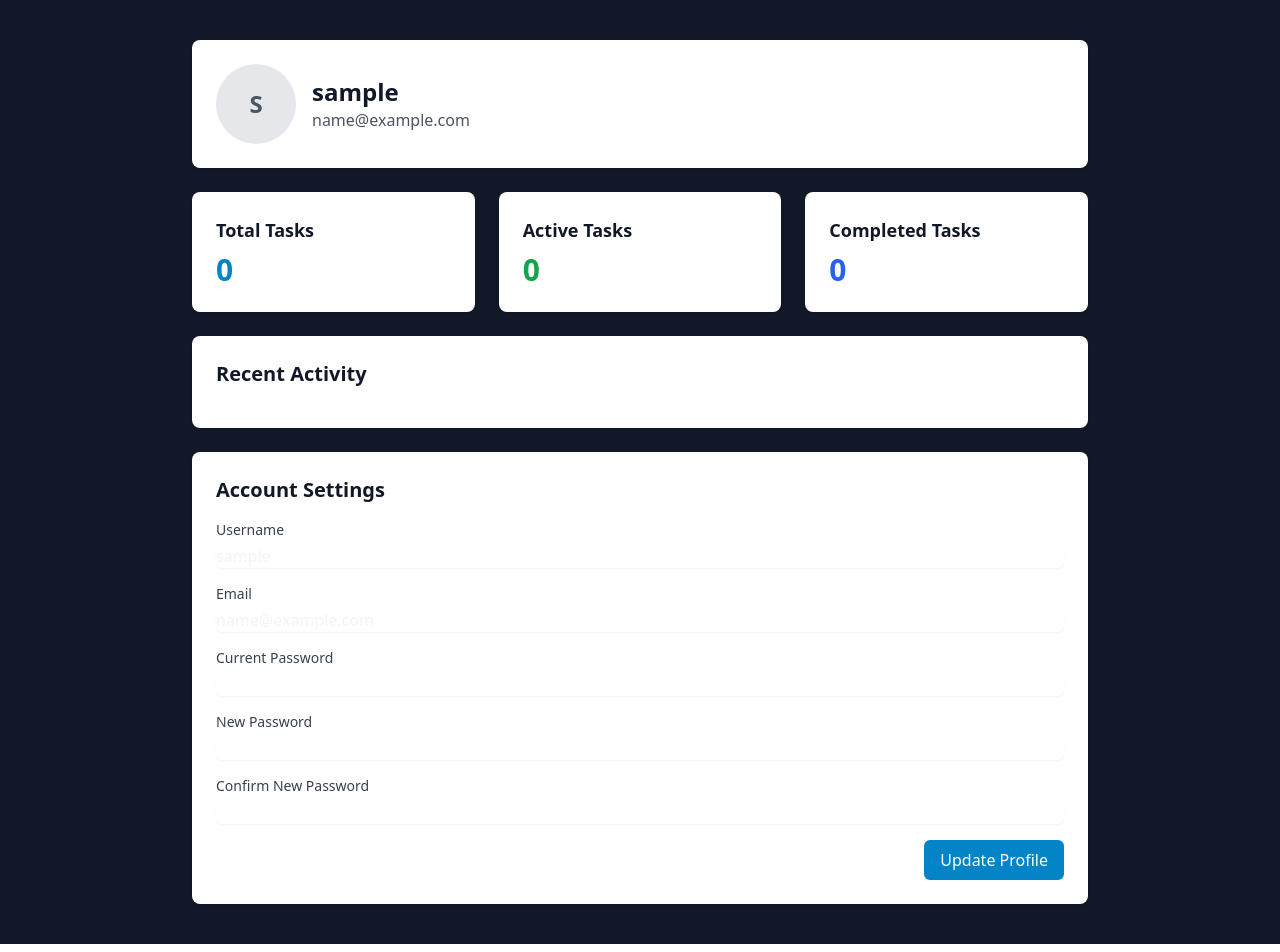
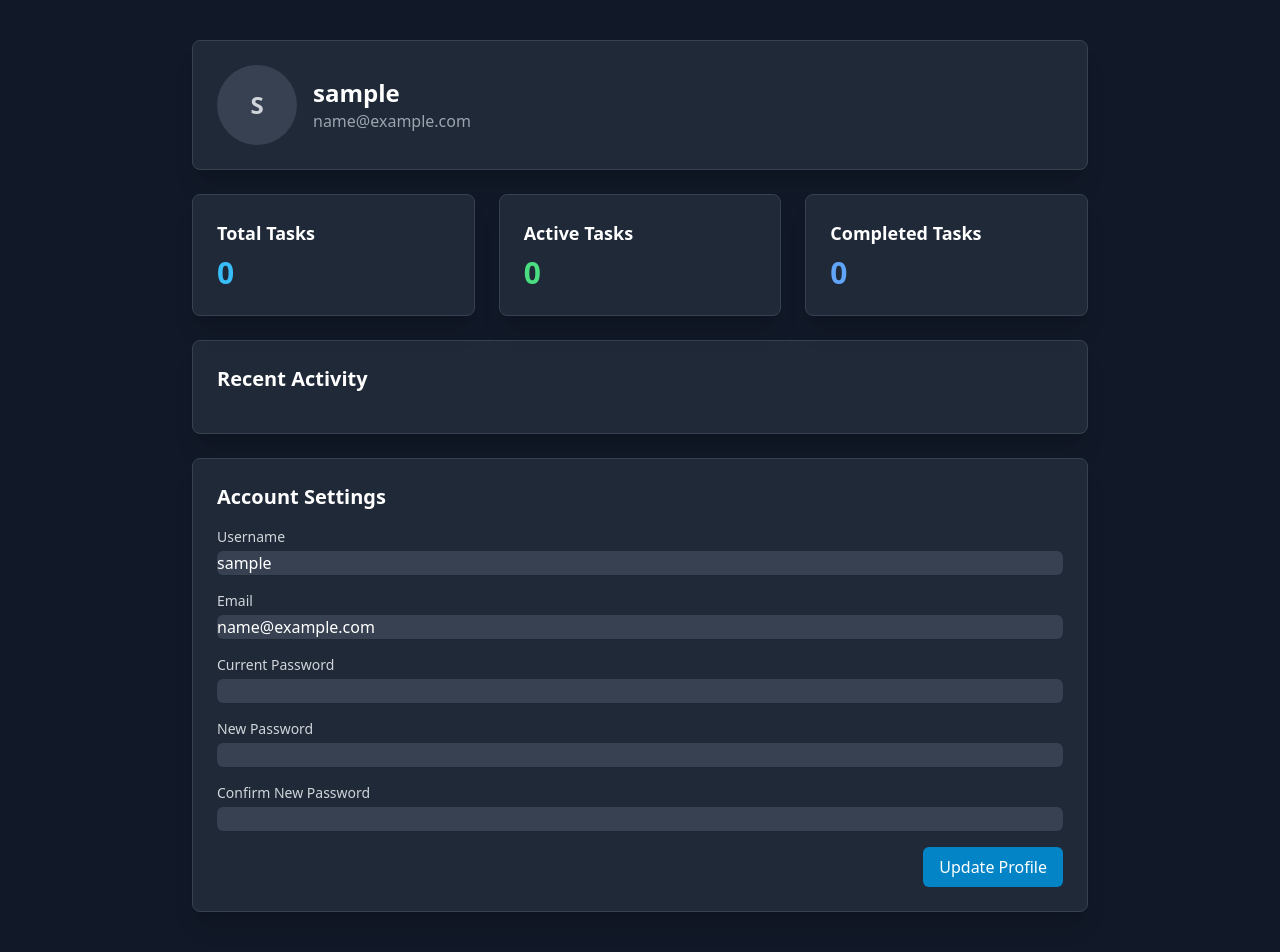
Before and after one commit to VeeBee1x/Flask-Todo-App, a Flask app: page /profile in a window 1280 px wide. Shown: the part 65-1017 px from the top of the page. Run offline with Flask 3, Linux system fonts and the light colour scheme; the visitor is signed in with stand-in values (Sample User, id 1); data that the repository does not hold is empty; some libraries are stand-ins or nearby versions.

Commit message:
Updated the theme of dashboard and profile

```diff
--- a/website/templates/main/profile.html
+++ b/website/templates/main/profile.html
@@ -5,66 +5,66 @@
 {% block content %}
 <div class="max-w-4xl mx-auto space-y-6">
     <!-- Profile Header -->
-    <div class="bg-white p-6 rounded-lg shadow">
+    <div class="bg-gray-800 p-6 rounded-lg shadow-xl border border-gray-700">
         <div class="flex items-center space-x-4">
-            <div class="h-20 w-20 rounded-full bg-gray-200 flex items-center justify-center">
-                <span class="text-2xl font-semibold text-gray-600">{{ current_user.username[0].upper() }}</span>
+            <div class="h-20 w-20 rounded-full bg-gray-700 flex items-center justify-center">
+                <span class="text-2xl font-semibold text-gray-300">{{ current_user.username[0].upper() }}</span>
             </div>
             <div>
-                <h1 class="text-2xl font-bold text-gray-900">{{ current_user.username }}</h1>
-                <p class="text-gray-600">{{ current_user.email }}</p>
+                <h1 class="text-2xl font-bold text-white">{{ current_user.username }}</h1>
+                <p class="text-gray-400">{{ current_user.email }}</p>
             </div>
         </div>
     </div>
 
     <!-- Statistics -->
     <div class="grid grid-cols-1 md:grid-cols-3 gap-6">
-        <div class="bg-white p-6 rounded-lg shadow">
-            <h3 class="text-lg font-semibold text-gray-900">Total Tasks</h3>
-            <p class="mt-2 text-3xl font-bold text-primary-600">{{ stats.total_tasks }}</p>
+        <div class="bg-gray-800 p-6 rounded-lg shadow-xl border border-gray-700">
+            <h3 class="text-lg font-semibold text-white">Total Tasks</h3>
+            <p class="mt-2 text-3xl font-bold text-primary-400">{{ stats.total_tasks }}</p>
         </div>
 
-        <div class="bg-white p-6 rounded-lg shadow">
-            <h3 class="text-lg font-semibold text-gray-900">Active Tasks</h3>
-            <p class="mt-2 text-3xl font-bold text-green-600">{{ stats.active_tasks }}</p>
+        <div class="bg-gray-800 p-6 rounded-lg shadow-xl border border-gray-700">
+            <h3 class="text-lg font-semibold text-white">Active Tasks</h3>
+            <p class="mt-2 text-3xl font-bold text-green-400">{{ stats.active_tasks }}</p>
         </div>
 
-        <div class="bg-white p-6 rounded-lg shadow">
-            <h3 class="text-lg font-semibold text-gray-900">Completed Tasks</h3>
-            <p class="mt-2 text-3xl font-bold text-blue-600">{{ stats.completed_tasks }}</p>
+        <div class="bg-gray-800 p-6 rounded-lg shadow-xl border border-gray-700">
+            <h3 class="text-lg font-semibold text-white">Completed Tasks</h3>
+            <p class="mt-2 text-3xl font-bold text-blue-400">{{ stats.completed_tasks }}</p>
         </div>
     </div>
 
     <!-- Recent Activity -->
-    <div class="bg-white p-6 rounded-lg shadow">
-        <h2 class="text-xl font-semibold text-gray-900 mb-4">Recent Activity</h2>
+    <div class="bg-gray-800 p-6 rounded-lg shadow-xl border border-gray-700">
+        <h2 class="text-xl font-semibold text-white mb-4">Recent Activity</h2>
         <div class="space-y-4">
             {% for activity in recent_activities %}
             <div class="flex items-start space-x-3">
                 <div class="flex-shrink-0">
                     {% if activity.type == 'create' %}
-                    <span class="h-8 w-8 rounded-full bg-green-100 flex items-center justify-center">
-                        <svg class="h-4 w-4 text-green-600" fill="none" stroke="currentColor" viewBox="0 0 24 24">
+                    <span class="h-8 w-8 rounded-full bg-green-900/50 flex items-center justify-center">
+                        <svg class="h-4 w-4 text-green-400" fill="none" stroke="currentColor" viewBox="0 0 24 24">
                             <path stroke-linecap="round" stroke-linejoin="round" stroke-width="2" d="M12 4v16m8-8H4"></path>
                         </svg>
                     </span>
                     {% elif activity.type == 'complete' %}
-                    <span class="h-8 w-8 rounded-full bg-blue-100 flex items-center justify-center">
-                        <svg class="h-4 w-4 text-blue-600" fill="none" stroke="currentColor" viewBox="0 0 24 24">
+                    <span class="h-8 w-8 rounded-full bg-blue-900/50 flex items-center justify-center">
+                        <svg class="h-4 w-4 text-blue-400" fill="none" stroke="currentColor" viewBox="0 0 24 24">
                             <path stroke-linecap="round" stroke-linejoin="round" stroke-width="2" d="M5 13l4 4L19 7"></path>
                         </svg>
                     </span>
                     {% else %}
-                    <span class="h-8 w-8 rounded-full bg-gray-100 flex items-center justify-center">
-                        <svg class="h-4 w-4 text-gray-600" fill="none" stroke="currentColor" viewBox="0 0 24 24">
+                    <span class="h-8 w-8 rounded-full bg-gray-700 flex items-center justify-center">
+                        <svg class="h-4 w-4 text-gray-400" fill="none" stroke="currentColor" viewBox="0 0 24 24">
                             <path stroke-linecap="round" stroke-linejoin="round" stroke-width="2" d="M11 5H6a2 2 0 00-2 2v11a2 2 0 002 2h11a2 2 0 002-2v-5m-1.414-9.414a2 2 0 112.828 2.828L11.828 15H9v-2.828l8.586-8.586z"></path>
                         </svg>
                     </span>
                     {% endif %}
                 </div>
                 <div>
-                    <p class="text-sm text-gray-900">{{ activity.description }}</p>
-                    <p class="text-xs text-gray-500">{{ activity.created_at.strftime('%Y-%m-%d %H:%M') }}</p>
+                    <p class="text-sm text-white">{{ activity.description }}</p>
+                    <p class="text-xs text-gray-400">{{ activity.created_at.strftime('%Y-%m-%d %H:%M') }}</p>
                 </div>
             </div>
             {% endfor %}
@@ -72,42 +72,42 @@
     </div>
 
     <!-- Account Settings -->
-    <div class="bg-white p-6 rounded-lg shadow">
-        <h2 class="text-xl font-semibold text-gray-900 mb-4">Account Settings</h2>
+    <div class="bg-gray-800 p-6 rounded-lg shadow-xl border border-gray-700">
+        <h2 class="text-xl font-semibold text-white mb-4">Account Settings</h2>
         <form method="POST" action="{{ url_for('views.update_profile') }}" class="space-y-4">
             <div>
-                <label for="username" class="block text-sm font-medium text-gray-700">Username</label>
+                <label for="username" class="block text-sm font-medium text-gray-300">Username</label>
                 <input type="text" id="username" name="username" value="{{ current_user.username }}"
-                       class="mt-1 block w-full rounded-md border-gray-300 shadow-sm focus:border-primary-500 focus:ring-primary-500">
+                       class="mt-1 block w-full rounded-md border-gray-600 bg-gray-700 text-white shadow-sm focus:border-primary-500 focus:ring-primary-500">
             </div>
 
             <div>
-                <label for="email" class="block text-sm font-medium text-gray-700">Email</label>
+                <label for="email" class="block text-sm font-medium text-gray-300">Email</label>
                 <input type="email" id="email" name="email" value="{{ current_user.email }}"
-                       class="mt-1 block w-full rounded-md border-gray-300 shadow-sm focus:border-primary-500 focus:ring-primary-500">
+                       class="mt-1 block w-full rounded-md border-gray-600 bg-gray-700 text-white shadow-sm focus:border-primary-500 focus:ring-primary-500">
             </div>
 
             <div>
-                <label for="current_password" class="block text-sm font-medium text-gray-700">Current Password</label>
+                <label for="current_password" class="block text-sm font-medium text-gray-300">Current Password</label>
                 <input type="password" id="current_password" name="current_password"
-                       class="mt-1 block w-full rounded-md border-gray-300 shadow-sm focus:border-primary-500 focus:ring-primary-500">
+                       class="mt-1 block w-full rounded-md border-gray-600 bg-gray-700 text-white shadow-sm focus:border-primary-500 focus:ring-primary-500">
             </div>
 
             <div>
-                <label for="new_password" class="block text-sm font-medium text-gray-700">New Password</label>
+                <label for="new_password" class="block text-sm font-medium text-gray-300">New Password</label>
                 <input type="password" id="new_password" name="new_password"
-                       class="mt-1 block w-full rounded-md border-gray-300 shadow-sm focus:border-primary-500 focus:ring-primary-500">
+                       class="mt-1 block w-full rounded-md border-gray-600 bg-gray-700 text-white shadow-sm focus:border-primary-500 focus:ring-primary-500">
             </div>
 
             <div>
-                <label for="confirm_password" class="block text-sm font-medium text-gray-700">Confirm New Password</label>
+                <label for="confirm_password" class="block text-sm font-medium text-gray-300">Confirm New Password</label>
                 <input type="password" id="confirm_password" name="confirm_password"
-                       class="mt-1 block w-full rounded-md border-gray-300 shadow-sm focus:border-primary-500 focus:ring-primary-500">
+                       class="mt-1 block w-full rounded-md border-gray-600 bg-gray-700 text-white shadow-sm focus:border-primary-500 focus:ring-primary-500">
             </div>
 
             <div class="flex justify-end">
                 <button type="submit"
-                        class="px-4 py-2 bg-primary-600 text-white rounded-md font-medium hover:bg-primary-700 focus:outline-none focus:ring-2 focus:ring-offset-2 focus:ring-primary-500">
+                        class="px-4 py-2 bg-primary-600 text-white rounded-md font-medium hover:bg-primary-700 focus:outline-none focus:ring-2 focus:ring-offset-2 focus:ring-primary-500 transition-colors">
                     Update Profile
                 </button>
             </div>
```
Also changed, not shown: website/templates/main/dashboard.html (+30 -25 lines), CHANGELOG.md.
